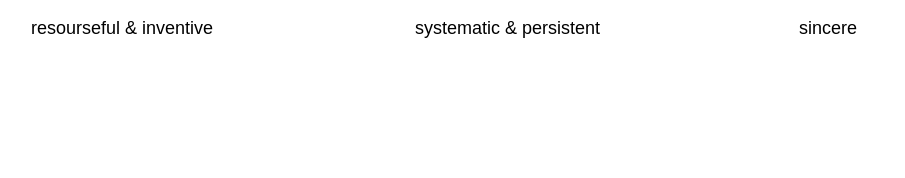
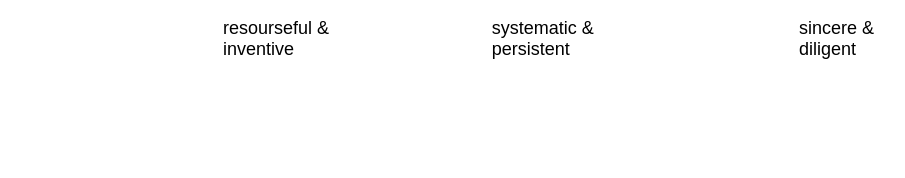
Before and after one commit to evapphilips/websiteLogoInteraction, a plain HTML site: page index.html in a window 1280 px wide. Shown: the top 178 px of the page, without its empty margins (97-1002 px from the left). Drawn offline with Linux system fonts and the light colour scheme.

Commit message:
adding &

```diff
--- a/index.html
+++ b/index.html
@@ -32,8 +32,8 @@
     <body>
         <img id="plainLogo" src="assets/logo1.png" width="25%" style="position:absolute; top:25%; left: 37.5%;"></img>
 
-        <p id="description1" style="position: absolute; top: 0%; left: 10%; width: 100%; font-size: 18px; font-family: Arial, Helvetica, sans-serif;">resourseful & inventive</p>
-        <p id="description2" style="position: absolute; top: 0%; left: 40%; width: 100%; font-size: 18px; font-family: Arial, Helvetica, sans-serif;">systematic & persistent</p>
-        <p id="description3" style="position: absolute; top: 0%; left: 70%; width: 100%; font-size: 18px; font-family: Arial, Helvetica, sans-serif;">sincere</p>
+        <p id="description1" style="position: absolute; top: 0%; left: 25%; width: 100%; font-size: 18px; font-family: Arial, Helvetica, sans-serif;">resourseful & <br>inventive</p>
+        <p id="description2" style="position: absolute; top: 0%; left: 46%; width: 100%; font-size: 18px; font-family: Arial, Helvetica, sans-serif;">systematic & <br>persistent</p>
+        <p id="description3" style="position: absolute; top: 0%; left: 70%; width: 100%; font-size: 18px; font-family: Arial, Helvetica, sans-serif;">sincere & <br>diligent</p>
     </body>
 </html>
```
